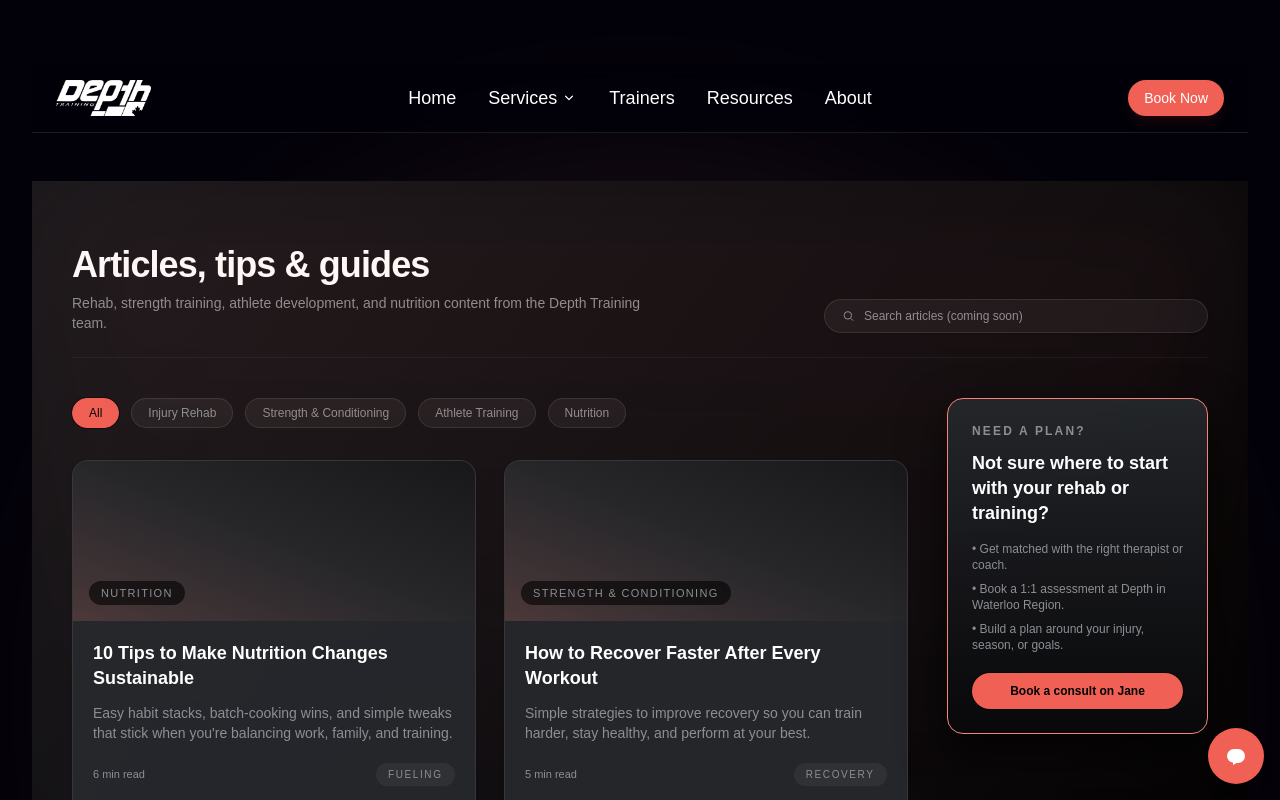
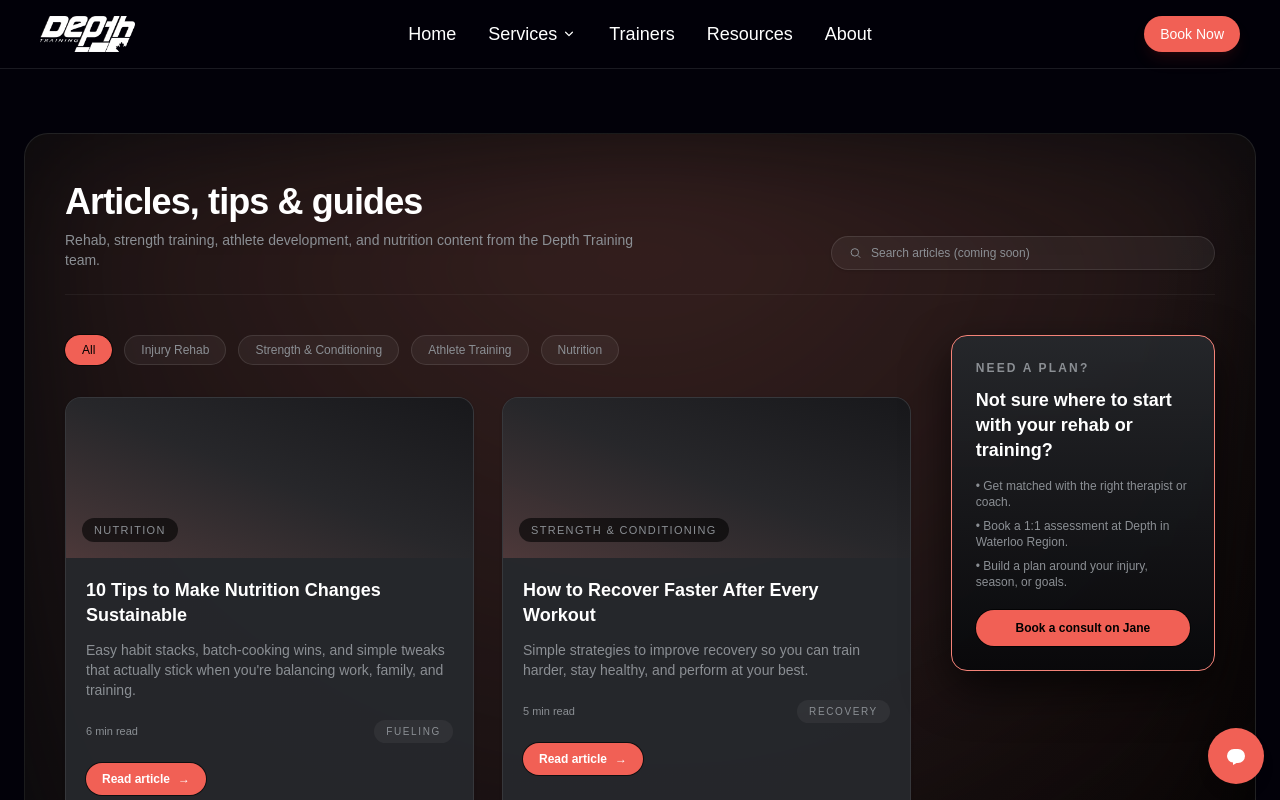
Before and after one commit to shishir95/depth-training-frontend, a Next.js app: page /resourcepage in a window 1280 px wide. Shown: the top 800 px of the page. Built offline with nearby package versions, Linux system fonts and the light colour scheme.

Commit message:
Redsigned Website-2

```diff
--- a/src/app/about/page.jsx
+++ b/src/app/about/page.jsx
@@ -4,7 +4,6 @@ import FooterStrip from "@/components/common/FooterStrip";
 import FindSpecialtiesSection from "@/components/common/FindSpecialitiesSection";
 import AboutUs from "@/components/about/AboutUs";
 import ContactSection from "@/components/about/ContactSection";
-import PageShell from "@/components/layout/PageShell";
 
 const HERO_POINTS = [
   "Clinic + gym under one roof since 2010",
@@ -45,7 +44,7 @@ export const metadata = { title: "About | Depth Training" };
 
 export default function AboutPage() {
   return (
-    <PageShell padY="py-16" maxWidth="max-w-7xl" className="space-y-16">
+    <div className="mx-auto w-full max-w-7xl px-6 py-16 space-y-16">
       <Header />
 
       <section className="relative overflow-hidden rounded-3xl border border-white/10 bg-gradient-to-br from-zinc-950 via-[#06030f] to-black px-6 py-12 sm:px-10">
@@ -157,6 +156,6 @@ export default function AboutPage() {
       <CustomerReviews />
       <ContactSection />
       <FooterStrip />
-    </PageShell>
+    </div>
   );
 }
--- a/src/app/blog/page.jsx
+++ b/src/app/blog/page.jsx
@@ -1,14 +1,13 @@
 import Header from "@/components/common/Header";
 import FooterStrip from "@/components/common/FooterStrip";
 import BlogIndexGrid from "@/components/blog/BlogIndexGrid";
-import PageShell from "@/components/layout/PageShell";
 import { BLOG_POSTS } from "@/data/blogPosts";
 
 export const metadata = { title: "Blog | Depth Training" };
 
 export default function BlogIndexPage() {
   return (
-    <PageShell padY="py-16" maxWidth="max-w-7xl" className="space-y-12">
+    <div className="mx-auto w-full max-w-7xl px-6 py-16 space-y-12">
       <Header />
 
       <section className="relative overflow-hidden rounded-3xl border border-white/10 bg-gradient-to-br from-[#040208] via-[#080414] to-black px-6 py-12 sm:px-10">
@@ -31,6 +30,6 @@ export default function BlogIndexPage() {
       <BlogIndexGrid posts={BLOG_POSTS} />
 
       <FooterStrip />
-    </PageShell>
+    </div>
   );
 }
--- a/src/app/layout.js
+++ b/src/app/layout.js
@@ -3,6 +3,7 @@ import { Geist, Geist_Mono } from "next/font/google";
 import "./globals.css";
 import FloatingChatFab from "@/components/floatingchatfab/FloatingChatFab";
 import AnimationScroll from "@/components/common/AnimationScroll";
+import AnimatedBackdrop from "@/components/home/AnimatedBackdrop";
 import "aos/dist/aos.css";
 
 const geistSans = Geist({
@@ -26,7 +27,20 @@ export default function RootLayout({ children }) {
       <body
         className={`${geistSans.variable} ${geistMono.variable} antialiased bg-black text-white`}
       >
-        {children}
+        <AnimationScroll>
+          <div className="relative isolate min-h-screen w-full overflow-hidden bg-[#020109] text-white">
+            <AnimatedBackdrop />
+            <div
+              aria-hidden="true"
+              className="pointer-events-none absolute inset-0 -z-10 bg-[radial-gradient(circle_at_top,_rgba(244,99,99,0.28),_transparent_55%),radial-gradient(circle_at_20%_60%,_rgba(14,116,144,0.18),_transparent_60%),#020109]"
+            />
+            <div className="pointer-events-none absolute inset-0 -z-10 opacity-60 blur-3xl">
+              <div className="h-1/2 w-full bg-[radial-gradient(circle,_rgba(255,138,128,0.4),_transparent_70%)]" />
+            </div>
+
+            <div className="relative z-10">{children}</div>
+          </div>
+        </AnimationScroll>
         <FloatingChatFab />
       </body>
     </html>
--- a/src/app/resourcepage/page.jsx
+++ b/src/app/resourcepage/page.jsx
@@ -1,18 +1,25 @@
+// src/app/resourcepage/page.jsx
 import Header from "@/components/common/Header";
 import FooterStrip from "@/components/common/FooterStrip";
 import ResourcePage from "@/components/resourcepage/ResourcePage";
 import FeaturedTraining from "@/components/membership/FeaturedTraining";
-import PageShell from "@/components/layout/PageShell";
 
 export const metadata = { title: "Resources | Depth Training" };
 
 export default function ResourcePages() {
   return (
-    <PageShell maxWidth="max-w-none" padY="py-16">
+    <main className="min-h-screen w-full bg-[#020109] text-white">
+      {/* full-width header */}
       <Header />
-      <ResourcePage />
-      <FeaturedTraining />
+
+      {/* centered content */}
+      <div className="mx-auto w-full max-w-7xl px-6 py-16 space-y-16">
+        <ResourcePage />
+        <FeaturedTraining />
+      </div>
+
+      {/* full-width footer */}
       <FooterStrip />
-    </PageShell>
+    </main>
   );
 }
--- a/src/app/services/page.jsx
+++ b/src/app/services/page.jsx
@@ -1,7 +1,6 @@
 import Header from "@/components/common/Header";
 import FooterStrip from "@/components/common/FooterStrip";
 import FeaturedTraining from "@/components/membership/FeaturedTraining";
-import PageShell from "@/components/layout/PageShell";
 import ServicesShowcase from "@/components/services/ServicesShowcase";
 
 const HERO_STATS = [
@@ -22,7 +21,7 @@ export const metadata = { title: "Services | Depth Training" };
 
 export default function ServicesPage() {
   return (
-    <PageShell padY="py-16" maxWidth="max-w-7xl" className="space-y-16">
+    <div className="mx-auto w-full max-w-7xl px-6 py-16 space-y-16">
       <Header />
 
       <section className="relative overflow-hidden rounded-3xl border border-white/10 bg-gradient-to-br from-zinc-950 via-[#06030f] to-black px-6 py-12 sm:px-10">
@@ -140,6 +139,6 @@ export default function ServicesPage() {
 
       <FeaturedTraining />
       <FooterStrip />
-    </PageShell>
+    </div>
   );
 }
--- a/src/components/common/Header.jsx
+++ b/src/components/common/Header.jsx
@@ -140,7 +140,7 @@ export default function Header() {
       ref={wrapRef}
       className={[
         "sticky inset-x-0 top-0 z-50 w-full",
-        "border-b border-white/10 bg-[#020109]/80 backdrop-blur-md",
+        "border-b border-white/10 bg-[#020109]/85 backdrop-blur-md",
         "transition-all duration-300",
         scrolled
           ? "shadow-[0_10px_40px_-15px_rgba(0,0,0,0.75)]"
@@ -149,9 +149,10 @@ export default function Header() {
       role="banner"
     >
       {/* bar */}
-      <nav className="mx-auto w-full max-w-7xl px-6 text-white">
+      {/* 🔥 removed max-w-7xl + mx-auto so the nav spans full width */}
+      <nav className="w-full px-4 sm:px-6 lg:px-10 text-white">
         <div
-          className={`flex w-full items-center gap-4 ${
+          className={`flex items-center justify-between ${
             scrolled ? "py-2" : "py-4"
           }`}
         >
@@ -272,7 +273,9 @@ export default function Header() {
             <button
               className="inline-flex h-9 w-9 items-center justify-center rounded-md border border-white/10 hover:bg-white/10 md:hidden"
               aria-label="Open menu"
-              onClick={() => setOpenRoot(openRoot === "mobile" ? null : "mobile")}
+              onClick={() =>
+                setOpenRoot(openRoot === "mobile" ? null : "mobile")
+              }
             >
               <svg viewBox="0 0 24 24" className="h-5 w-5" fill="currentColor">
                 <path d="M4 7h16M4 12h16M4 17h16" />
@@ -289,7 +292,7 @@ export default function Header() {
       >
         <div className="bg-neutral-900/70 backdrop-blur-md">
           <ul className="px-4 py-2 space-y-1">
-            {MENU.map((m, idx) => (
+            {MENU.map((m) => (
               <li key={m.label} className="border-b border-white/10">
                 {m.type !== "mega" ? (
                   <Link
--- a/src/components/layout/PageShell.jsx
+++ /dev/null
@@ -1,39 +0,0 @@
-"use client";
-
-import AnimatedBackdrop from "@/components/home/AnimatedBackdrop";
-
-const cx = (...classes) => classes.filter(Boolean).join(" ");
-
-export default function PageShell({
-  children,
-  maxWidth = "max-w-7xl",
-  padY = "py-12",
-  className = "",
-}) {
-  return (
-    <main className="relative isolate min-h-screen w-full overflow-hidden bg-[#020109] text-white">
-      <AnimatedBackdrop />
-      <div
-        aria-hidden="true"
-        className="pointer-events-none absolute inset-0 -z-10 bg-[radial-gradient(circle_at_top,_rgba(244,99,99,0.28),_transparent_55%),radial-gradient(circle_at_20%_60%,_rgba(14,116,144,0.18),_transparent_60%),#020109]"
-      />
-      <div className="pointer-events-none absolute inset-0 -z-10 opacity-60 blur-3xl">
-        <div className="h-1/2 w-full bg-[radial-gradient(circle,_rgba(255,138,128,0.4),_transparent_70%)]" />
-      </div>
-
-      <div className="relative z-10 flex w-full justify-center">
-        <div
-          className={cx(
-            "mx-auto w-full px-4 sm:px-6 lg:px-8",
-            maxWidth,
-            padY,
-            "space-y-12",
-            className,
-          )}
-        >
-          {children}
-        </div>
-      </div>
-    </main>
-  );
-}
--- a/src/components/resourcepage/ResourcePage.jsx
+++ b/src/components/resourcepage/ResourcePage.jsx
@@ -3,7 +3,6 @@
 import Link from "next/link";
 import { motion } from "framer-motion";
 import { useEffect, useMemo, useState } from "react";
-import { BLOG_POSTS } from "@/data/blogPosts";
 
 const CATEGORIES = [
   "All",
@@ -11,6 +10,99 @@ const CATEGORIES = [
   "Strength & Conditioning",
   "Athlete Training",
   "Nutrition",
+];
+
+const BLOG_POSTS = [
+  {
+    id: 1,
+    title: "10 Tips to Make Nutrition Changes Sustainable",
+    excerpt:
+      "Easy habit stacks, batch-cooking wins, and simple tweaks that actually stick when you're balancing work, family, and training.",
+    slug: "10-tips-to-make-nutrition-changes-sustainable",
+    category: "Nutrition",
+    tag: "Fueling",
+    readTime: "6 min read",
+  },
+  {
+    id: 2,
+    title: "How to Recover Faster After Every Workout",
+    excerpt:
+      "Simple strategies to improve recovery so you can train harder, stay healthy, and perform at your best.",
+    slug: "how-to-recover-faster-after-every-workout",
+    category: "Strength & Conditioning",
+    tag: "Recovery",
+    readTime: "5 min read",
+  },
+  {
+    id: 3,
+    title: "Bulletproof Your Knees for the Season",
+    excerpt:
+      "Isometric strength, tempo work, and smart plyometrics help athletes stay durable when the game schedule heats up.",
+    slug: "bulletproof-your-knees-for-the-season",
+    category: "Athlete Training",
+    tag: "In-Season",
+    readTime: "7 min read",
+  },
+  {
+    id: 4,
+    title: "Injury Red Flags You Should Never Ignore",
+    excerpt:
+      "Learn when soreness is normal training fatigue and when it's time to call your physio before a small issue sidelines you.",
+    slug: "injury-red-flags-you-should-never-ignore",
+    category: "Injury Rehab",
+    tag: "Clinic Tips",
+    readTime: "4 min read",
+  },
+  {
+    id: 5,
+    title: "Pre-Game Fueling That Actually Works",
+    excerpt:
+      "From early tournament mornings to late playoff games, here's how to keep energy high without upsetting your stomach.",
+    slug: "pre-game-fueling-that-actually-works",
+    category: "Nutrition",
+    tag: "Game Day",
+    readTime: "5 min read",
+  },
+  {
+    id: 6,
+    title: "Mobility Drills for Desk Athletes",
+    excerpt:
+      "If you spend eight hours at a laptop and expect to sprint that night, try this 10-minute flow to keep hips and back moving.",
+    slug: "mobility-drills-for-desk-athletes",
+    category: "Injury Rehab",
+    tag: "Mobility",
+    readTime: "8 min read",
+  },
+  {
+    id: 7,
+    title: "Strength Training for Busy Parents",
+    excerpt:
+      "You don't need two hours in the gym. Pair these compound lifts with micro conditioning to stay powerful all week.",
+    slug: "strength-training-for-busy-parents",
+    category: "Strength & Conditioning",
+    tag: "At-Home",
+    readTime: "6 min read",
+  },
+  {
+    id: 8,
+    title: "Return to Sport After ACL Rehab",
+    excerpt:
+      "Passing the strength tests is step one. Build confidence with progressive plyos and change-of-direction work.",
+    slug: "return-to-sport-after-acl-rehab",
+    category: "Injury Rehab",
+    tag: "ACL",
+    readTime: "9 min read",
+  },
+  {
+    id: 9,
+    title: "How to Program In-Season Lifts",
+    excerpt:
+      "Use micro-doses of strength and power so your athletes maintain their edge without dragging during competition.",
+    slug: "how-to-program-in-season-lifts",
+    category: "Athlete Training",
+    tag: "Programming",
+    readTime: "5 min read",
+  },
 ];
 
 const POSTS_PER_PAGE = 6;
@@ -164,7 +256,7 @@ function BlogCard({ post }) {
         <div className="mt-5 flex items-center justify-between">
           <Link
             href={`/blog/${post.slug}`}
-            className="inline-flex items-center gap-2 rounded-full bg-[var(--depth-accent)] px-4 py-2 text-xs font-semibold text-black shadow-[0_0_0_1px_rgba(0,0,0,0.6)] transition group-hover:bg-[#ff8475]"
+            className="inline-flex items-center gap-2 rounded-full bg-[var(--depth-accent)] px-4 py-2 text-xs font-semibold text.black shadow-[0_0_0_1px_rgba(0,0,0,0.6)] transition group-hover:bg-[#ff8475]"
           >
             Read article
             <span className="translate-x-0 text-xs transition group-hover:translate-x-0.5">
@@ -268,11 +360,17 @@ export default function ResourcePage() {
     setPage(1);
   }, [category]);
 
-  const totalPages = Math.max(1, Math.ceil(filteredPosts.length / POSTS_PER_PAGE));
+  const totalPages = Math.max(
+    1,
+    Math.ceil(filteredPosts.length / POSTS_PER_PAGE),
+  );
 
   useEffect(() => {
     setPage((prev) => {
-      const max = Math.max(1, Math.ceil(filteredPosts.length / POSTS_PER_PAGE));
+      const max = Math.max(
+        1,
+        Math.ceil(filteredPosts.length / POSTS_PER_PAGE),
+      );
       return prev > max ? max : prev;
     });
   }, [filteredPosts.length]);
@@ -281,9 +379,14 @@ export default function ResourcePage() {
   const currentPosts = filteredPosts.slice(start, start + POSTS_PER_PAGE);
 
   return (
-    <section className="w-full bg-gradient-to-br from-zinc-900 via-zinc-950 to-black py-16 text-white relative overflow-hidden">
-      <div className="pointer-events-none absolute inset-0 bg-gradient-to-b from-[var(--depth-accent)]/10 via-transparent to-transparent blur-3xl opacity-70"></div>
-      <div className="mx-auto flex w-full max-w-7xl flex-col gap-10 px-4 md:px-8 lg:px-10">
+    <section className="relative overflow-hidden rounded-3xl border border-white/10 bg-gradient-to-br from-zinc-950 via-zinc-950 to-black py-12">
+      {/* soft coral glow like membership hero */}
+      <div
+        aria-hidden="true"
+        className="pointer-events-none absolute inset-0 bg-[radial-gradient(circle_at_top,_rgba(244,129,111,0.26),_transparent_60%)] opacity-80 blur-3xl"
+      />
+
+      <div className="relative mx-auto flex w-full flex-col gap-10 px-6 sm:px-10">
         <HeaderBar />
 
         <div className="grid grid-cols-1 gap-10 lg:grid-cols-[minmax(0,3.2fr)_minmax(0,1fr)]">
@@ -292,10 +395,14 @@ export default function ResourcePage() {
               <FilterBar active={category} onChange={setCategory} />
               <BlogGrid posts={currentPosts} />
             </div>
-            <Pagination page={page} totalPages={totalPages} onChange={setPage} />
+            <Pagination
+              page={page}
+              totalPages={totalPages}
+              onChange={setPage}
+            />
           </div>
 
-          <aside className="lg:sticky lg:top-28">
+          <aside className="lg:sticky lg:top-24">
             <SidebarCTA />
           </aside>
         </div>
```
Also changed, not shown: src/app/blog/[slug]/page.jsx (+4 -5 lines), src/app/home/page.jsx (+18 -22 lines), src/app/membership/page.jsx (+18 -9 lines).
